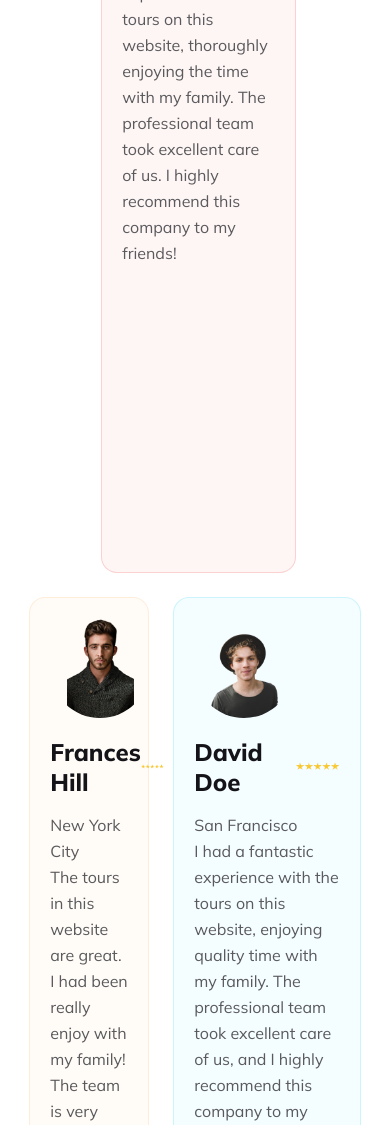
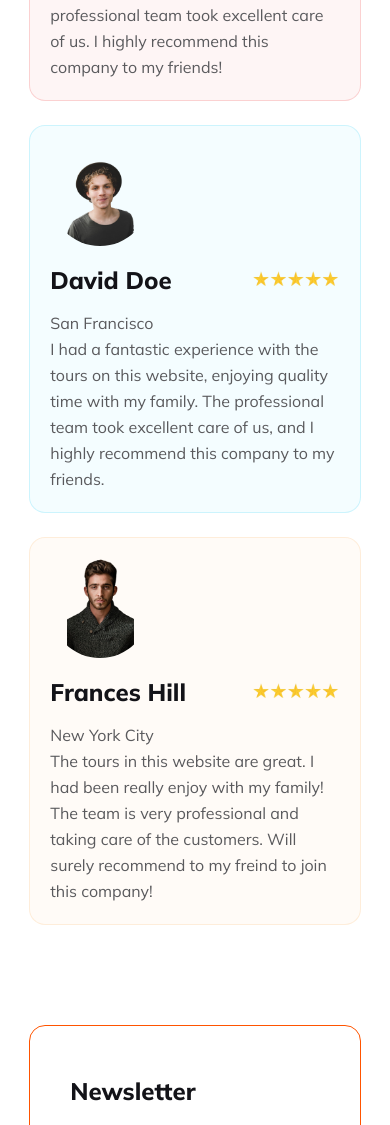
Before and after one commit to Farsit-007/Assignment-2, a plain HTML site: page index.html in a window 390 px wide. Shown: the part 8480-9605 px from the top of the page. Drawn offline with Linux system fonts and the light colour scheme.

Commit message:
Mobile Responsive Updated

```diff
--- a/res_style.css
+++ b/res_style.css
@@ -295,6 +295,27 @@
         font-size: 32px;
         font-weight: 800;
     }
+    .card-container {
+        grid-template-columns: repeat(1, 1fr);
+    }
+
+    .card-1-z {
+        grid-column: 1/span 1;
+        grid-row: 3/span 1;
+    }
+
+    .card-2-y {
+        grid-column: 1/span 1;
+        grid-row: 2/span 1;
+
+    }
+
+    .card-3-x {
+        grid-column: 1/span 1;
+        grid-row: 1/span 1;
+        width: 100%;
+    }
+
 
 }
 
```
